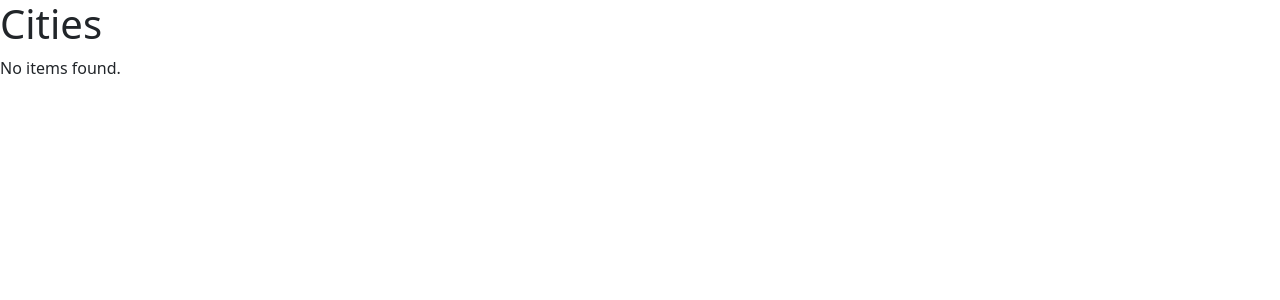
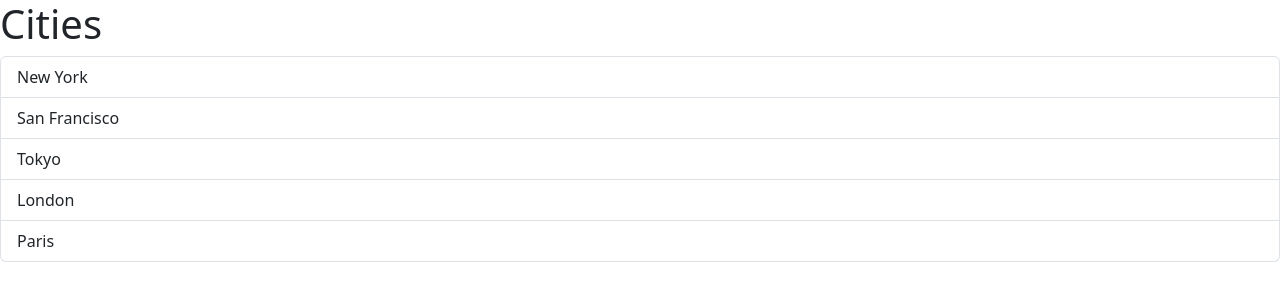
Before and after one commit to StevenJV/ReactWars, a React (Vite) app: page / in a window 1280 px wide. Shown: the top 300 px of the page. Built offline with nearby package versions, Linux system fonts and the light colour scheme.

Commit message:
0.04 component state

```diff
--- a/src/App.tsx
+++ b/src/App.tsx
@@ -1,7 +1,9 @@
 import ListGroup from "./components/ListGroup";
 
+let items = ["New York", "San Francisco", "Tokyo", "London", "Paris"];
+
 function App() {
-  return <div><ListGroup /></div>;
+  return <div><ListGroup items={items} heading="Cities" /></div>;
 }
 
 export default App;
--- a/src/components/ListGroup.tsx
+++ b/src/components/ListGroup.tsx
@@ -1,14 +1,26 @@
-function ListGroup() {
-  let items = ["New York", "San Francisco", "Tokyo", "London", "Paris"];
-  items = [];
+interface Props {
+  items: string[];
+  heading: string;
+}
+
+import { useState } from 'react';
+
+function ListGroup({items, heading}: Props) {
+  const [selectedIndex, setselectedIndex] = useState(-1)
 
   return (
     <>
-      <h1>Cities</h1>
+      <h1>{heading}</h1>
       {items.length === 0 && <p>No items found.</p>}
       <ul className="list-group">
-        {items.map((item) => (
-          <li key={item}>{item}</li>
+        {items.map((item,index) => (
+          <li
+            className={selectedIndex===index?'list-group-item active': 'list-group-item'}
+            key={item}
+            onClick={() => { setselectedIndex(index); }}
+          >
+            {item}
+          </li>
         ))}
       </ul>
     </>
```
